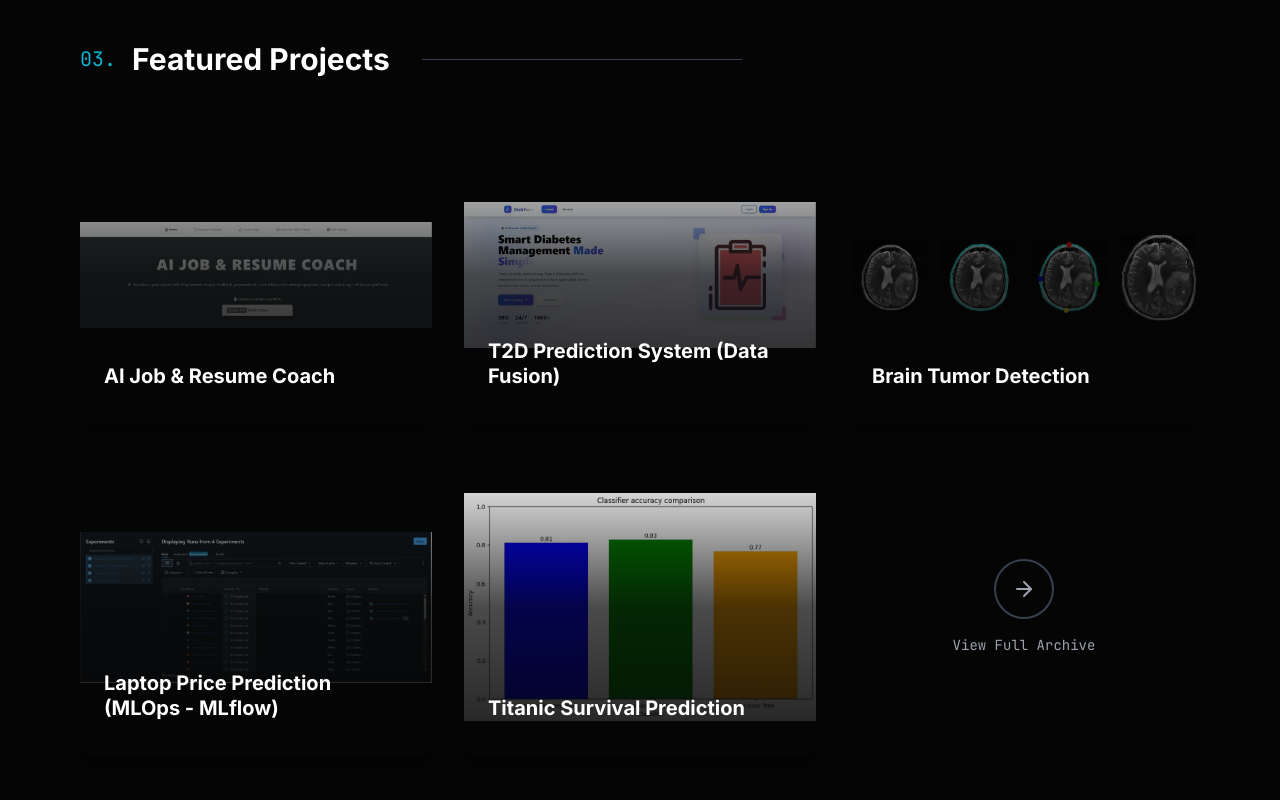
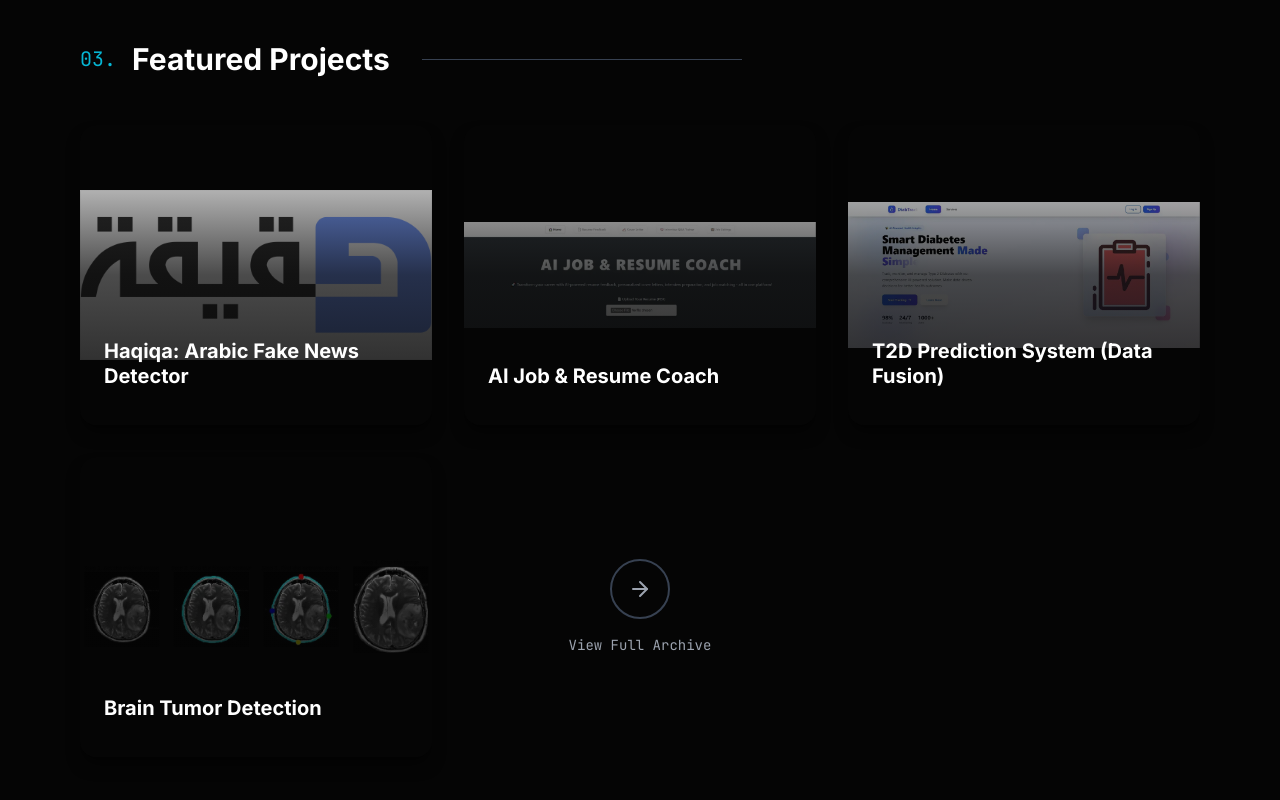
Before and after one commit to AbdullahDahabre/abdullahdahabre.github.io, a React (Vite) app: page / in a window 1280 px wide. Shown: the part 2840-3640 px from the top of the page. Built offline with nearby package versions, Linux system fonts and the light colour scheme.

Commit message:
Add Haqiqa Project & Update Skills

```diff
--- a/components/Experience.tsx
+++ b/components/Experience.tsx
@@ -16,13 +16,10 @@ const experiences: ExperienceType[] = [
     logo: '/logo_aibrains.webp',
     description: "Built multiple end-to-end full-stack applications, AI chatbots, and modern user interfaces.",
     details: [
-      "**Abjad Content Creator** — AI content generation platform that creates platform-ready posts from titles or trending topics, with user accounts and saved sessions.",
-      "**Abjad PowerPoint Creator** — Automatically generates structured presentation decks from short inputs.",
-      "**AIRIS Website & LMS** — Full learning platform with verified accounts, paid course access, adaptive exams, certificates, and an admin dashboard.",
-      "**AI Perfume Shop** — AI-powered e-commerce store with product discovery, recommendations, and a complete shopping flow.",
-      "**Chatbots** — Built conversational assistants for Q&A and task automation, integrated into web apps and demos.",
-      "**Company Websites** — Built responsive, professional websites for organizations and businesses.",
-      "**Web Demos & Prototypes** — Delivered multiple interactive demos (including a government HR demo) plus mini-games and UI prototypes."
+      "**Abjad Platforms (Content + PowerPoint Creator)**: AI applications that generate platform-ready posts and structured presentation decks from titles, trending topics, or short prompts.",
+      "**AIRIS Website & LMS**: Learning platform with courses, quizzes/exams, certificates, and dashboards, featuring a RAG-based lecture assistant and a multi-agent AI for learner profiling, project planning, and final evaluation.",
+      "**Chemisoul Perfume Shop**: AI-powered e-commerce experience that helps users discover and personalize a signature fragrance, with recommendations and a complete shopping flow.",
+      "**Chatbots + Websites + Demos**: Built conversational assistants for Q&A/task automation, modern company websites, and interactive web demos/prototypes.",
     ]
   },
   {
@@ -36,13 +33,10 @@ const experiences: ExperienceType[] = [
     logo: '/logo_aibrains.webp',
     description: "Built multiple end-to-end full-stack applications, AI chatbots, and modern user interfaces.",
     details: [
-      "**Abjad Content Creator** — AI content generation platform that creates platform-ready posts from titles or trending topics, with user accounts and saved sessions.",
-      "**Abjad PowerPoint Creator** — Automatically generates structured presentation decks from short inputs.",
-      "**AIRIS Website & LMS** — Full learning platform with verified accounts, paid course access, adaptive exams, certificates, and an admin dashboard.",
-      "**AI Perfume Shop** — AI-powered e-commerce store with product discovery, recommendations, and a complete shopping flow.",
-      "**Chatbots** — Built conversational assistants for Q&A and task automation, integrated into web apps and demos.",
-      "**Company Websites** — Built responsive, professional websites for organizations and businesses.",
-      "**Web Demos & Prototypes** — Delivered multiple interactive demos (including a government HR demo) plus mini-games and UI prototypes."
+      "**Abjad Platforms (Content + PowerPoint Creator)**: AI applications that generate platform-ready posts and structured presentation decks from titles, trending topics, or short prompts.",
+      "**AIRIS Website & LMS**: Learning platform with courses, quizzes/exams, certificates, and dashboards, featuring a RAG-based lecture assistant and a multi-agent AI for learner profiling, project planning, and final evaluation.",
+      "**Chemisoul Perfume Shop**: AI-powered e-commerce experience that helps users discover and personalize a signature fragrance, with recommendations and a complete shopping flow.",
+      "**Chatbots + Websites + Demos**: Built conversational assistants for Q&A/task automation, modern company websites, and interactive web demos/prototypes.",
     ]
   },
   {
--- a/components/Projects.tsx
+++ b/components/Projects.tsx
@@ -5,6 +5,14 @@ import { Project } from '../types';
 import Modal from './ui/Modal';
 
 const projects: Project[] = [
+  {
+    title: "Haqiqa: Arabic Fake News Detector",
+    description: "Built and deployed a multi-agent LangGraph fact-checking pipeline that covers claim extraction, web search, evidence ranking, verification, and verdict generation, leveraging GPT-4o-mini and Serper with Arabic-specific normalization to produce cited True/False/Unclear outputs. Additionally, I developed a full-stack platform using FastAPI and Next.js 15 (TypeScript/Tailwind), incorporating JWT and Google OAuth for authentication, along with features like analysis history and a Telegram bot. The platform is backed by Supabase (PostgreSQL) and hosted on Render/Vercel. I also implemented production safeguards, including per-user rate limiting through atomic SQL, throttling, admin controls, and performance tracking with LangSmith, which is shared across both web and Telegram clients for enhanced observability and control.",
+    tags: ["LangGraph", "LangSmith", "GPT-4o-mini", "Serper", "FastAPI", "Next.js 15", "Google OAuth", "JWT", "PostgreSQL", "Render", "Vercel", "Telegram Bot"],
+    link: "https://t.me/HaqiqaNewsBot",
+    demoLink: "https://haqiqaa.vercel.app",
+    image: "/haqiqa.webp"
+  },
   {
     title: "AI Job & Resume Coach",
     description: "Delivered an AI-powered career platform that analyzes resumes, generates tailored cover letters, provides interview Q&A, and recommends job search links. Built with FastAPI, Python, React, and Vite, and deployed on Vercel and Render. Leveraged Groq Llama-3 for PDF resume parsing, professional feedback scoring, and seamless API integration to help users strengthen job applications and interview readiness.",
@@ -34,24 +42,6 @@ const projects: Project[] = [
     link: "https://github.com/AbdullahDahabre/Brain-Tumor-Detection",
     demoLink: "https://github.com/AbdullahDahabre",
     image: "/project_tumor.webp"
-  },
-  {
-    title: "Laptop Price Prediction (MLOps - MLflow)",
-    description: "Built a complete MLOps pipeline to predict laptop prices using regression models. Automated data ingestion, preprocessing, training, tuning (with Hyperopt), and deployment with MLflow. Integrated a Streamlit UI for live predictions and served the best model (Ridge Regression) via REST API. Achieved R² ≈ 1.0, MAE = 145.37, and RMSE = 178.74. Logged SHAP plots highlighting Storage Capacity as the most influential feature and tracked all metrics for production-ready workflows.",
-    tags: ["MLOps", "MLflow", "Streamlit", "Hyperopt", "SHAP"],
-    metrics: "R² ≈ 1.0",
-    link: "https://github.com/AbdullahDahabre/LaptopPricePrediction-MLOps",
-    demoLink: "https://github.com/AbdullahDahabre",
-    image: "/project_mlops.webp"
-  },
-  {
-    title: "Titanic Survival Prediction",
-    description: "Developed a predictive model for the Titanic survival dataset using Logistic Regression, Decision Tree, and Random Forest classifiers. Preprocessed data for 891 passengers, engineered features, and resolved data inconsistencies. Achieved best performance with Random Forest (accuracy: 0.83, precision: 0.82, recall: 0.74). Used Grid Search to tune hyperparameters (max_depth=10, n_estimators=150) and validated results with cross validation (mean accuracy: 0.84, std: 0.04).",
-    tags: ["Scikit-learn", "Random Forest", "Grid Search", "Feature Engineering"],
-    metrics: "83% Accuracy",
-    link: "https://github.com/AbdullahDahabre/Titanic--Machine-Learning-from-Disaster",
-    demoLink: "https://github.com/AbdullahDahabre",
-    image: "/project_titanic.webp"
   },
 ];
 
--- a/components/Skills.tsx
+++ b/components/Skills.tsx
@@ -32,7 +32,7 @@ const skills: SkillCategory[] = [
   {
     category: "Data Engineering",
     icon: <Database className="w-6 h-6 text-yellow-400" />,
-    items: ["Databases", "SQL", "ETL/ELT Pipelines", "Apache Airflow"],
+    items: ["PostgreSQL", "SQL", "ETL/ELT Pipelines", "Apache Airflow"],
     colorClass: "hover:border-yellow-400/50 hover:shadow-[0_0_20px_rgba(250,204,21,0.15)]"
   },
   {
```
Also changed, not shown: public/haqiqa.webp (added).
